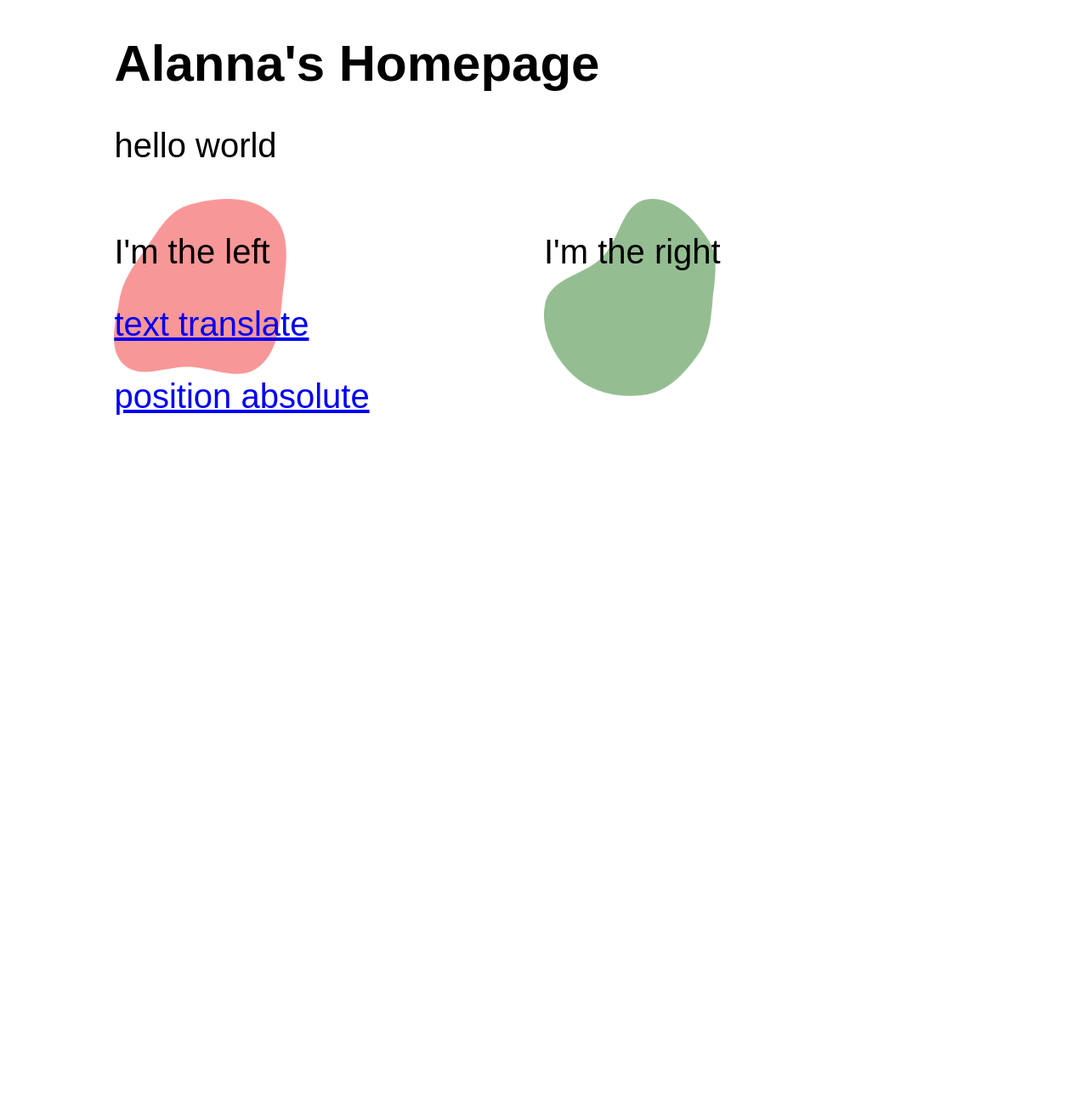
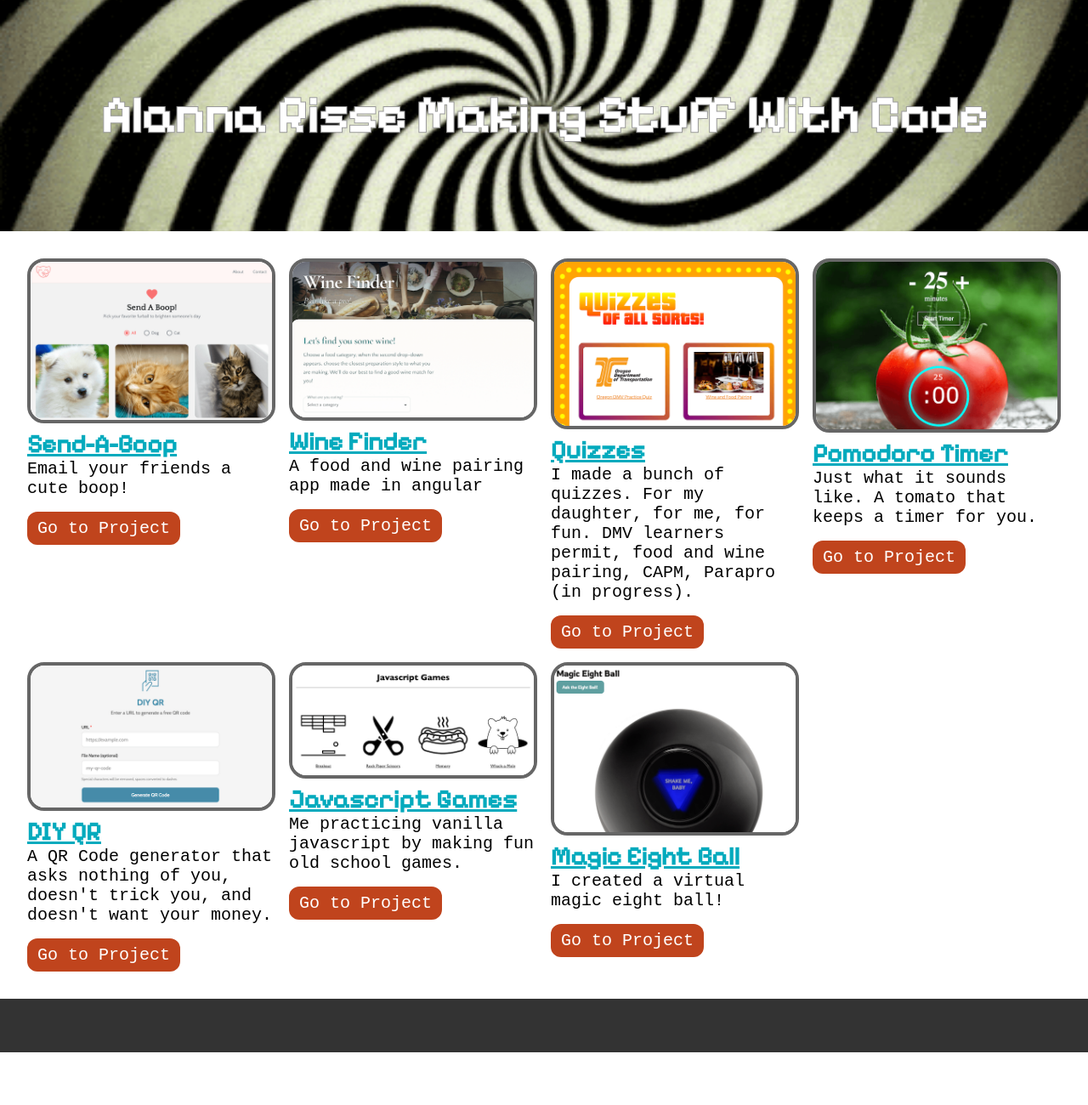
Before and after one commit to alannarisse/alannarisse.github.io, a plain HTML site: page index.html in a window 1280 px wide. Shown: the top 1300 px of the page at 85% size. After the commit the page ends 1238 px from the top, so only its background shows below. Drawn offline with Linux system fonts and the light colour scheme; a web font is replaced by a local one.

Commit message:
added links

```diff
--- a/index.html
+++ b/index.html
@@ -1,42 +1,80 @@
-<!doctype html>
+<!DOCTYPE html>
 <html lang="en">
 
 <head>
-  <meta charset="UTF-8" />
-  <meta name="viewport" content="width=device-width, initial-scale=1.0" />
-  <title>Alanna's Homepage</title>
-  <link rel="stylesheet" href="https://use.typekit.net/kom4mbe.css" />
-  <link rel="stylesheet" href="css/style.css" />
+    <meta charset="UTF-8">
+    <meta name="viewport" content="width=device-width, initial-scale=1.0">
+    <title>Alanna Risse is Cool</title>
+    <link rel="stylesheet" href="style.css">
+    <link rel="preconnect" href="https://fonts.googleapis.com">
+    <link rel="preconnect" href="https://fonts.gstatic.com" crossorigin>
+    <link
+        href="https://fonts.googleapis.com/css2?family=Inconsolata:wght@300;600&family=Pixelify+Sans&family=Space+Mono&display=swap"
+        rel="stylesheet">
+    <meta name="description" content="a webpage by alanna risse">
 </head>
 
 <body>
-  <header>
-    <h1>Alanna's Homepage</h1>
-    <p>hello world</p>
-  </header>
-  <main class="flexme">
-    <section class="left">
-      <p>I'm the left</p>
-      <p><a href="playground/text-translate.html">text translate</a></p>
-      <p><a href="playground/position-abs.html">position absolute</a></p>
-      <img src="images/blob1.png" />
+    <header class="hero">
+        <h1>
+            Alanna Risse Making Stuff With Code
+        </h1>
+    </header>
+
+    <section class="content">
+        <div class="column">
+            <img src="images/sendaboop.png" class="thumb" alt="sendaboop">
+            <h2><a href="https://sendaboop.app">Send-A-Boop</a></h2>
+            <p>Email your friends a cute boop!</p>
+            <a class="button" href="https://sendaboop.app">Go to Project</a>
+        </div>
+        <div class="column">
+            <img src="images/winefinder.png" class="thumb" alt="wine finder">
+            <h2><a href="https://wine-finder-app.vercel.app/">Wine Finder</a></h2>
+            <p>A food and wine pairing app made in angular</p>
+            <a class="button" href="https://wine-finder-app.vercel.app/">Go to Project</a>
+        </div>
+        <div class="column">
+            <img src="images/quizzes.png" class="thumb" alt="quizzes">
+            <h2><a href="https://alannarisse.github.io/quizzes">Quizzes</a></h2>
+            <p>I made a bunch of quizzes. For my daughter, for me, for fun. DMV learners permit, food and wine pairing,
+                CAPM, Parapro (in progress).</p>
+            <a class="button" href="https://alannarisse.github.io/quizzes">Go to Project</a>
+        </div>
+        <div class="column">
+            <img src="images/pomodoro.png" class="thumb" alt="pomodoro timer">
+            <h2><a href="https://alannarisse.github.io/pomodoro-timer">Pomodoro Timer</a></h2>
+            <p>Just what it sounds like. A tomato that keeps a timer for you.</p>
+            <a class="button" href="https://alannarisse.github.io/pomodoro-timer">Go to Project</a>
+        </div>
+        <div class="column">
+            <img src="images/diyqr.png" class="thumb" alt="qr code generator">
+            <h2><a href="https://diy-qr.com/">DIY QR</a></h2>
+            <p>A QR Code generator that asks nothing of you, doesn't trick you, and doesn't want your money.</p>
+            <a class="button" href="https://diy-qr.com/">Go to Project</a>
+        </div>
+        <div class="column">
+            <img src="images/jsgames.png" class="thumb" alt="">
+            <h2><a href="https://alannarisse.github.io/js-games">Javascript Games</a></h2>
+            <p>Me practicing vanilla javascript by making fun old school games.</p>
+            <a class="button" href="https://alannarisse.github.io/js-games">Go to Project</a>
+
+        </div>
+
+        <div class="column">
+            <img src="images/magiceightball.png" class="thumb" alt="Magic Eight Ball">
+            <h2><a href="https://alannarisse.github.io/magic-eight-ball">Magic Eight Ball</a></h2>
+            <p>I created a virtual magic eight ball!</p>
+            <a class="button" href="https://alannarisse.github.io/magic-eight-ball">Go to Project</a>
+        </div>
     </section>
-    <section class="right">
-      <p>I'm the right</p>
-      <img src="images/blob2.png" />
-    </section>
-  </main>
 
-  <!-- <div class="abs"><h2>Assignments</h2>
-    <ul>
-        <li><a href="flexbox-practice/">Flexbox Practice</a></li>
-        <li><a href="tamagochi-start">Tamagochi starter code</a></li>
-    </ul>
-    </div>  -->
+    <footer>
+        <ul class="social-icons">
+            <li></li>
 
-  <div class="abs">
-    <div>Tra la la</div>
-  </div>
+        </ul>
+    </footer>
 </body>
 
 </html>
--- /dev/null
+++ b/style.css
@@ -0,0 +1,120 @@
+@import url("https://use.typekit.net/qyw3iag.css");
+/*
+font-family: 'Inconsolata', monospace;
+font-family: 'Pixelify Sans', sans-serif;
+font-family: 'Space Mono', monospace;
+ */
+/*
+font-family: "input-mono", monospace;
+font-family: salbabida-sans-pro, sans-serif;
+*/
+
+/* Reset some default browser styles */
+* {
+    margin: 0;
+    padding: 0;
+    box-sizing: border-box;
+}
+
+body {
+    font-family: "input-mono", monospace;
+    font-size: 20px;
+}
+
+/* Style the hero section with a background image */
+.hero {
+    background: url('images/spiral.gif') center/cover no-repeat;
+    text-align: center;
+    color: #fff;
+    padding: 100px 0;
+}
+
+
+h1,
+h2,
+h3 {
+    margin-top: 0;
+    font-family: 'Pixelify Sans', sans-serif;
+}
+
+/* Style the header text in the hero section */
+.hero h1 {
+    font-size: 60px;
+    -webkit-text-stroke: 1px #999;
+}
+
+img {
+    width: 100%;
+}
+
+/* Create a grid for the content section */
+.content {
+    display: grid;
+    grid-template-columns: repeat(auto-fill, minmax(275px,
+                1fr));
+    gap: 1rem;
+    padding: 2rem;
+}
+
+/* Style each column in the content section */
+.column {
+    text-align: left;
+
+}
+
+a {
+    color: rgb(3, 170, 189);
+}
+
+a:hover {
+    color: rgb(250, 130, 2);
+}
+
+.thumb {
+    border: 4px solid #666;
+    border-radius: 20px;
+}
+
+.button {
+    display: inline-block;
+    background-color: #C0441Dff;
+    color: white;
+    text-decoration: none;
+    padding: 8px 12px;
+    margin-top: 16px;
+    border-radius: 12px;
+}
+
+.button:hover {
+    background-color: #130906ff;
+}
+
+/* Style the footer section */
+footer {
+    text-align: center;
+    background: #333;
+    color: #fff;
+    padding: 20px;
+}
+
+/* Style the social media icons */
+.social-icons {
+    list-style: none;
+}
+
+.social-icons li {
+    display: inline;
+    margin: 0 10px;
+}
+
+.social-icons img {
+    width: 30px;
+    height: 30px;
+}
+
+@media only screen and (max-width: 768px) {
+    .content {
+        flex-direction: column;
+    }
+
+}
```
Also changed, not shown: index_blobs.html (added, +42 -0 lines), css/style-blobs.css (renamed from css/style.css), images/banner.png (added), images/diyqr.png (added), images/facebook.png (added), images/home_background3.gif (added), images/jsgames.png (added), images/linkedin.png (added), images/magiceightball.png (added), images/pinball.jpg (added), images/pomodoro.png (added), images/quizzes.png (added), images/sendaboop.png (added), images/spiral.gif (added), 2 more files.
